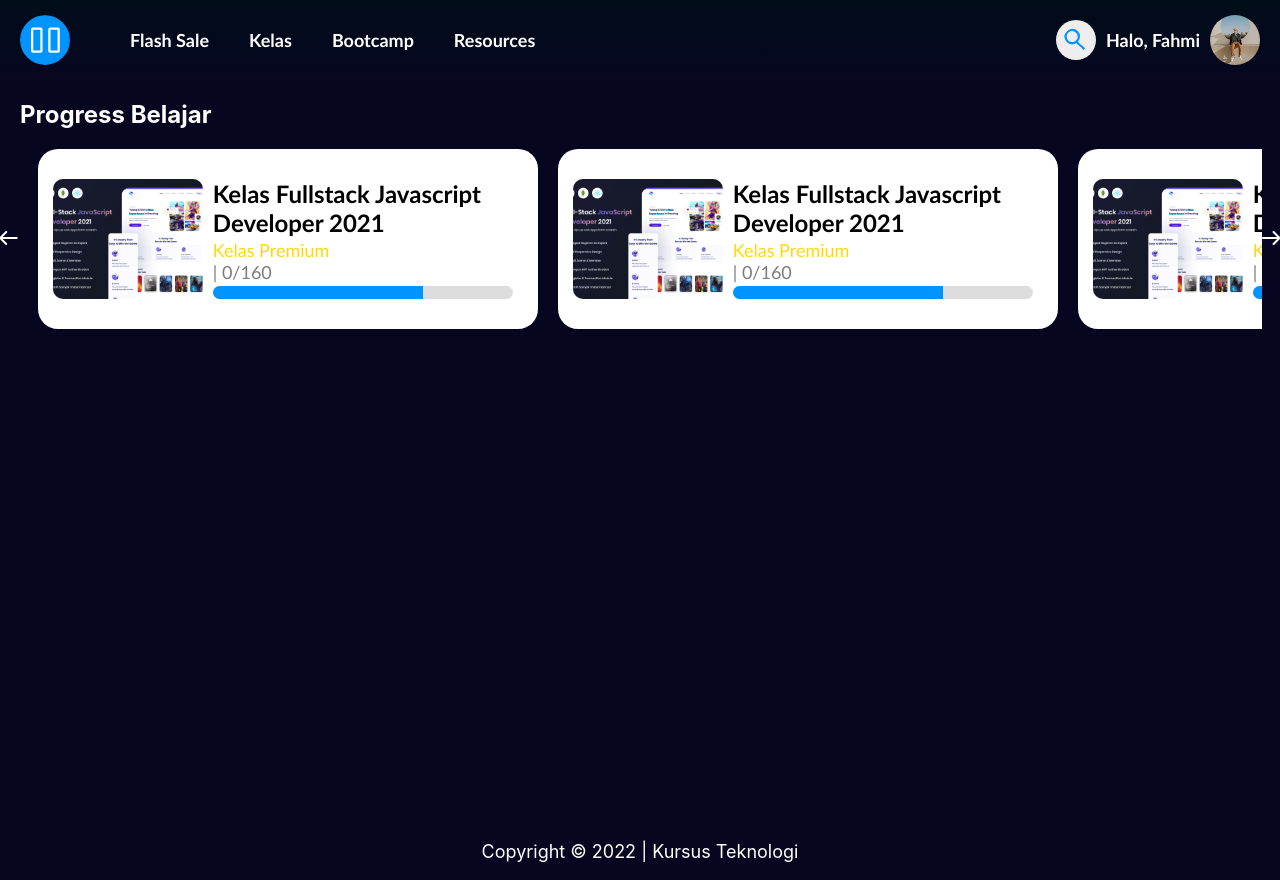
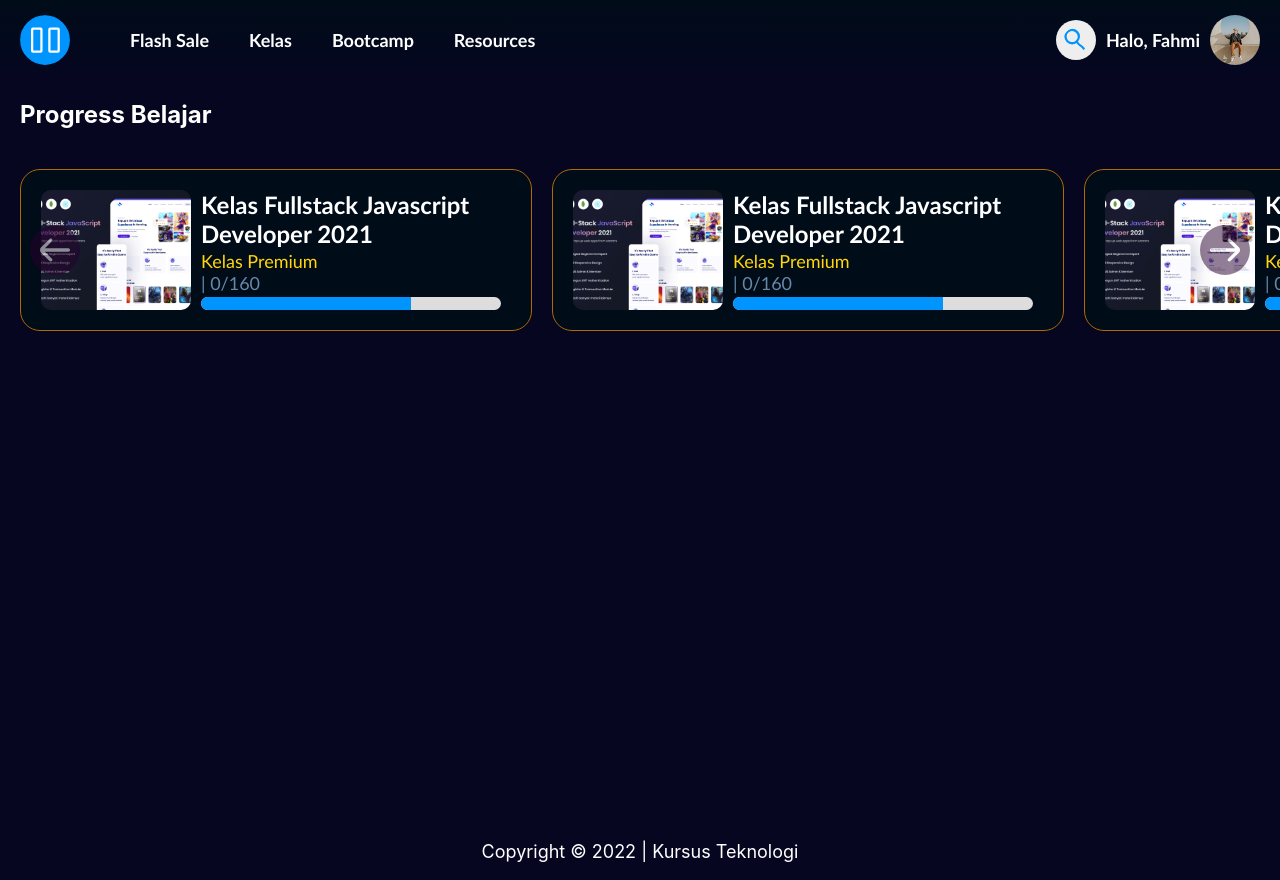
Before and after one commit to fahmiaz411/next-basic, a Next.js app: page / in a window 1280 px wide. Built offline with nearby package versions, Linux system fonts and the light colour scheme.

Commit message:
modify landing page

```diff
--- a/styles/index.module.css
+++ b/styles/index.module.css
@@ -7,38 +7,72 @@
   display: flex;
   overflow-x: auto;
   align-items: center;
+  padding-top: 20px;
+  padding-bottom: 20px;
+}
+
+.content::-webkit-scrollbar {
+  height: 0px;
 }
 
 .arrow {
+  position: absolute;
+  z-index: 3;
+  display: flex;
+  justify-content: center;
+  align-items: center;
+  width: 50px;
+  height: 50px;
+  border-radius: 50%;
+  background-color: rgb(40, 0, 47);
+  opacity: 0.5;
   font-family: sans-serif;
   font-size: x-large;
   font-weight: 900;
+  transition: ease 300ms;
 }
 
 .arrow:hover {
   cursor: pointer;
+  opacity: 0.8;
+  /* border-radius: 40%; */
+  transition: ease 300ms;
+  width: 60px;
+  height: 60px;
 }
 
 .card {
-  min-width: 500px;
-  min-height: 180px;
-  background-color: rgb(255, 255, 255);
+  /* width: 500px; */
+  /* height: 180px; */
+  padding: 20px;
+  background-color: rgb(0, 12, 24);
   border-radius: 20px;
   display: flex;
   align-items: center;
   justify-content: center;
   margin-left: 10px;
   margin-right: 10px;
+  cursor: pointer;
+  border: 1px solid #ae6b00;
+  transition: ease 300ms;
+}
+
+.card:hover {
+  z-index: 2;
+  transform: scale(1.2);
+  transition: ease 300ms;
 }
 
 .card * {
-  color: black;
+  /* color: black; */
   font-family: "Trebuchet MS";
 }
 
 .thumb {
   display: flex;
-  background-color: #ddd;
+  width: 150px;
+  height: 120px;
+  background-color: rgb(4, 21, 39);
   border-radius: 10px;
   overflow: hidden;
 }
@@ -50,7 +84,7 @@
 
 .thumb-category {
   font-size: large;
-  color: rgb(124, 124, 124);
+  color: #6688a9;
 }
 
 .thumb-progress {
```
